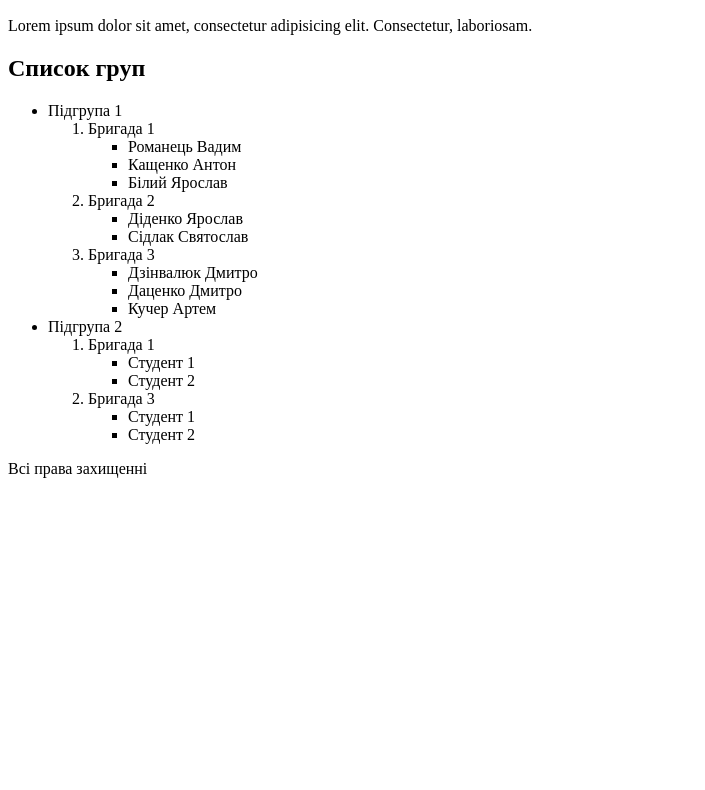
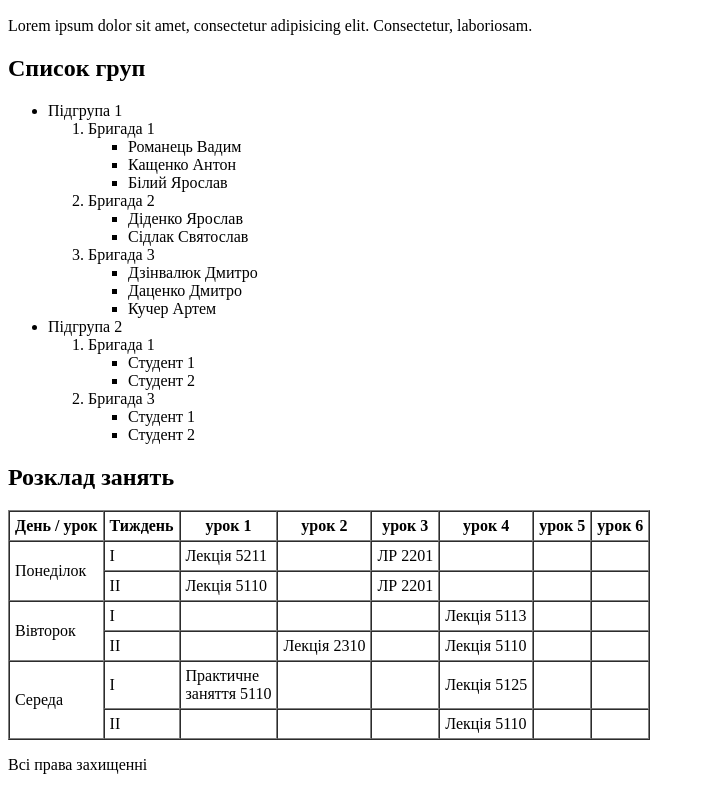
Before and after one commit to vromvrooom/laba2web, a plain HTML site: page index.html in a window 1280 px wide. Shown: the part 110-900 px from the top of the page, without its empty margins (0-705 px from the left). Before the commit the page ends 800 px from the top, so only its background shows below. Drawn offline with Linux system fonts and the light colour scheme.

Commit message:
Додав таблицю з роскладом

```diff
--- a/index.html
+++ b/index.html
@@ -60,6 +60,78 @@
                 </li>
             </ul>
         </section>
+        <section>
+            <h2>Розклад занять</h2>
+            <table border="1" cellpadding="5" cellspacing="0">
+                <tr>
+                    <th>День / урок</th>
+                    <th>Тиждень</th>
+                    <th>урок 1</th>
+                    <th>урок 2</th>
+                    <th>урок 3</th>
+                    <th>урок 4</th>
+                    <th>урок 5</th>
+                    <th>урок 6</th>
+                </tr>
+                <tr>
+                    <td rowspan="2">Понеділок</td>
+                    <td>I</td>
+                    <td>Лекція 5211</td>
+                    <td></td>
+                    <td>ЛР 2201</td>
+                    <td></td>
+                    <td></td>
+                    <td></td>
+                </tr>
+                <tr>
+                    <td>II</td>
+                    <td>Лекція 5110</td>
+                    <td></td>
+                    <td>ЛР 2201</td>
+                    <td></td>
+                    <td></td>
+                    <td></td>
+                </tr>
+                <tr>
+                    <td rowspan="2">Вівторок</td>
+                    <td>I</td>
+                    <td></td>
+                    <td></td>
+                    <td></td>
+                    <td>Лекція 5113</td>
+                    <td></td>
+                    <td></td>
+                </tr>
+                <tr>
+                    <td>II</td>
+                    <td></td>
+                    <td>Лекція 2310</td>
+                    <td></td>
+                    <td>Лекція 5110</td>
+                    <td></td>
+                    <td></td>
+                </tr>
+                <tr>
+                    <td rowspan="2">Середа</td>
+                    <td>I</td>
+                    <td>Практичне<br> заняття 5110</td>
+                    <td></td>
+                    <td></td>
+                    <td>Лекція 5125</td>
+                    <td></td>
+                    <td></td>
+                </tr>
+                <tr>
+                    <td>II</td>
+                    <td></td>
+                    <td></td>
+                    <td></td>
+                    <td>Лекція 5110</td>
+                    <td></td>
+                    <td></td>
+                </tr>
+            </table>
+        </section>
     </main>
     <footer><p>Всі права захищенні</p></footer>
 </body>
```
